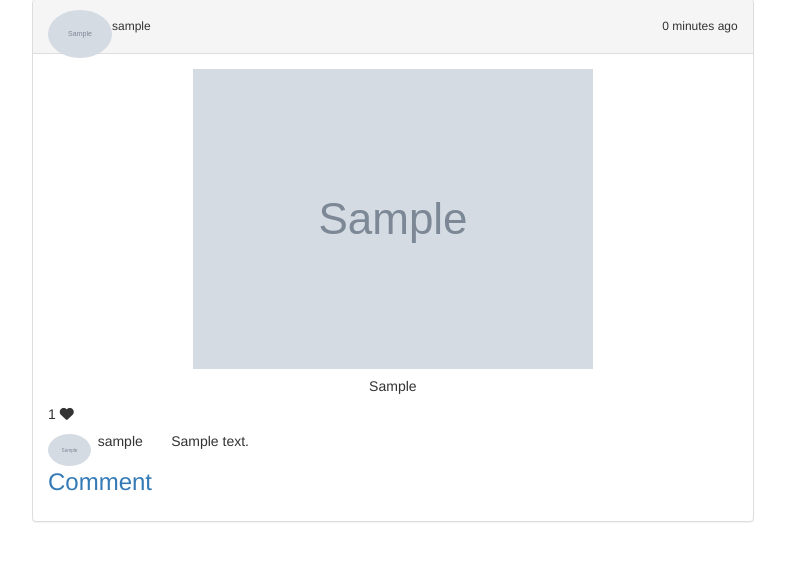
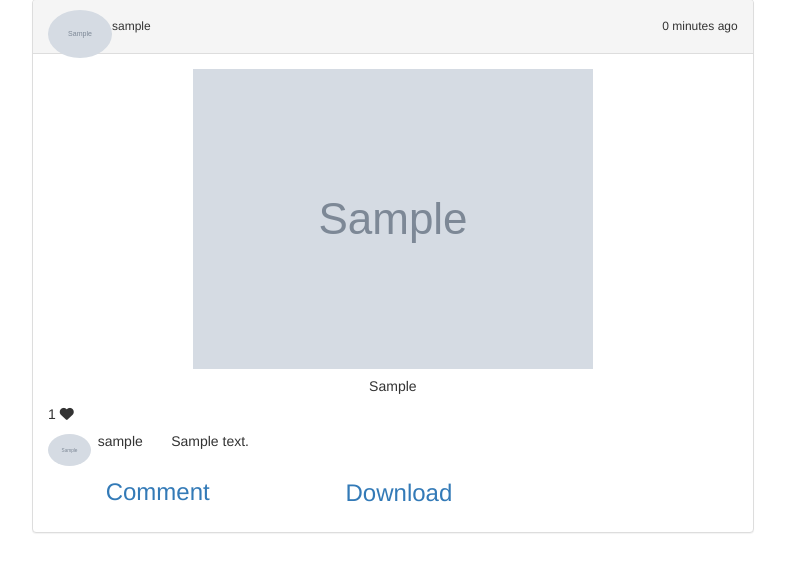
Before and after one commit to carolwanjohi/the-gram, a Django app: page /post/1 in a window 1280 px wide. Shown: the part 94-666 px from the top of the page, without its empty margins (221-1006 px from the left). Run offline with Django 3.2, Linux system fonts and the light colour scheme; a user stored in the database is signed in; tables that the repository leaves empty hold one stand-in row (values such as "Sample post"); grey boxes marked "Sample" are stand-in pictures; some libraries are stand-ins or nearby versions.

Commit message:
Create download function Update post template to display a download link Update urlpatterns to connect download link to download funciton Create download function to download a selected image onto the users machine

```diff
--- a/gram/templates/all-posts/post.html
+++ b/gram/templates/all-posts/post.html
@@ -91,13 +91,41 @@
 
                         {% endfor %}
 
-                        <h3 class="commentLink">
+                        <div class="row">
 
-                            <a href="{%url 'comment' post.id%}">
-                                Comment
-                            </a>
+                            <!-- Comment div -->
+                            <div class="col-sm-4 col-md-4 col-lg-4">
 
-                        </h3>
+                                <h3 class="commentLink">
+
+                                    <a href="{%url 'comment' post.id%}">
+                                        Comment
+                                    </a>
+
+                                </h3>
+
+                            </div>
+
+                            <!-- Empty div -->
+                            <div class="col-sm-4 col-md-4 col-lg-4">
+
+                            </div>
+
+                            <!-- Download Div -->
+                            <div class="col-sm-4 col-md-4 col-lg-4">
+
+                                <h3 class="commentLink">
+
+                                    <a href="{%url 'download' post.id%}">
+                                        Download
+                                    </a>
+
+                                </h3>
+
+                            </div>
+
+                        </div>
+
 
                     </div>
 
--- a/gram/urls.py
+++ b/gram/urls.py
@@ -12,6 +12,7 @@ urlpatterns = [
     url( r'^create/comment(\d+)', views.comment, name="comment" ),
     url( r'^like/(\d+)', views.like, name="like"),
     url( r'^post/(\d+)', views.post, name="post"),
+    url( r'^download/post-image/(\d+)', views.download, name="download"),
 ]
 
 if settings.DEBUG:
--- a/gram/views.py
+++ b/gram/views.py
@@ -1,8 +1,12 @@
 from django.shortcuts import render,redirect
-from django.http import Http404
+from django.http import Http404, HttpResponse
 from django.contrib.auth.decorators import login_required
 from .models import Profile, Tag, Post, Follow, Comment, Like
 from .forms import NewsPostForm, NewCommentForm
+from wsgiref.util import FileWrapper
+import mimetypes
+from django.conf import settings
+import os
 
 # Create your views here.
 @login_required(login_url='/accounts/register')
@@ -216,3 +220,25 @@ def post(request,id):
         raise Http404()
 
     return render(request, 'all-posts/post.html', {"title":title, "post":current_post,"comments":comments,"likes":likes,"like":like })
+
+def download(request,id):
+    '''
+    Function to download a photo
+    '''
+    photo = Post.objects.get(id=id)
+
+    image_file_name = photo.image.name
+
+    image_file_path = os.path.join(settings.MEDIA_ROOT, image_file_name)
+
+    wrapper = FileWrapper(open(image_file_path, 'rb'))
+
+    image_content_type = mimetypes.guess_type(image_file_path)[0]
+
+    response = HttpResponse(wrapper, content_type='image_content_type')
+
+    response['Content-Disposition'] = "attachment; filename=%s" % image_file_name
+
+    return response
+
+    # print(response)
```
